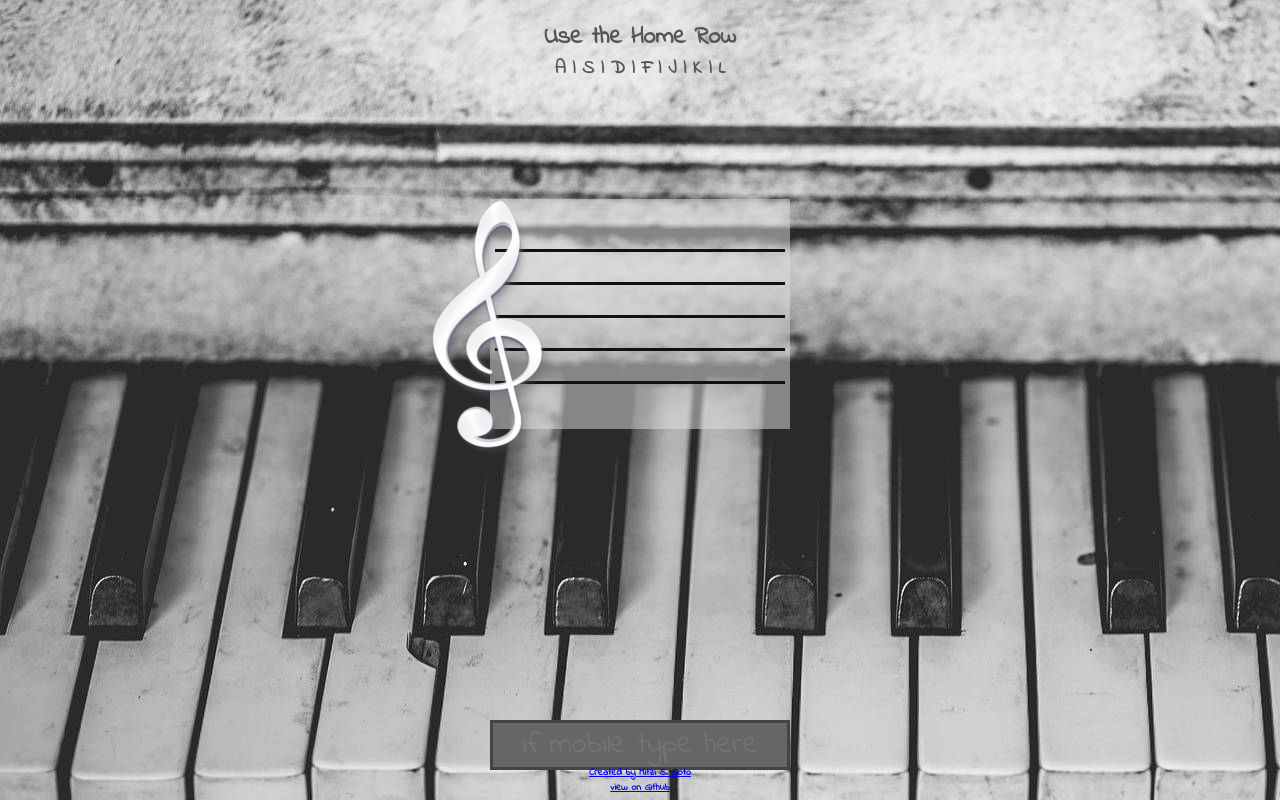
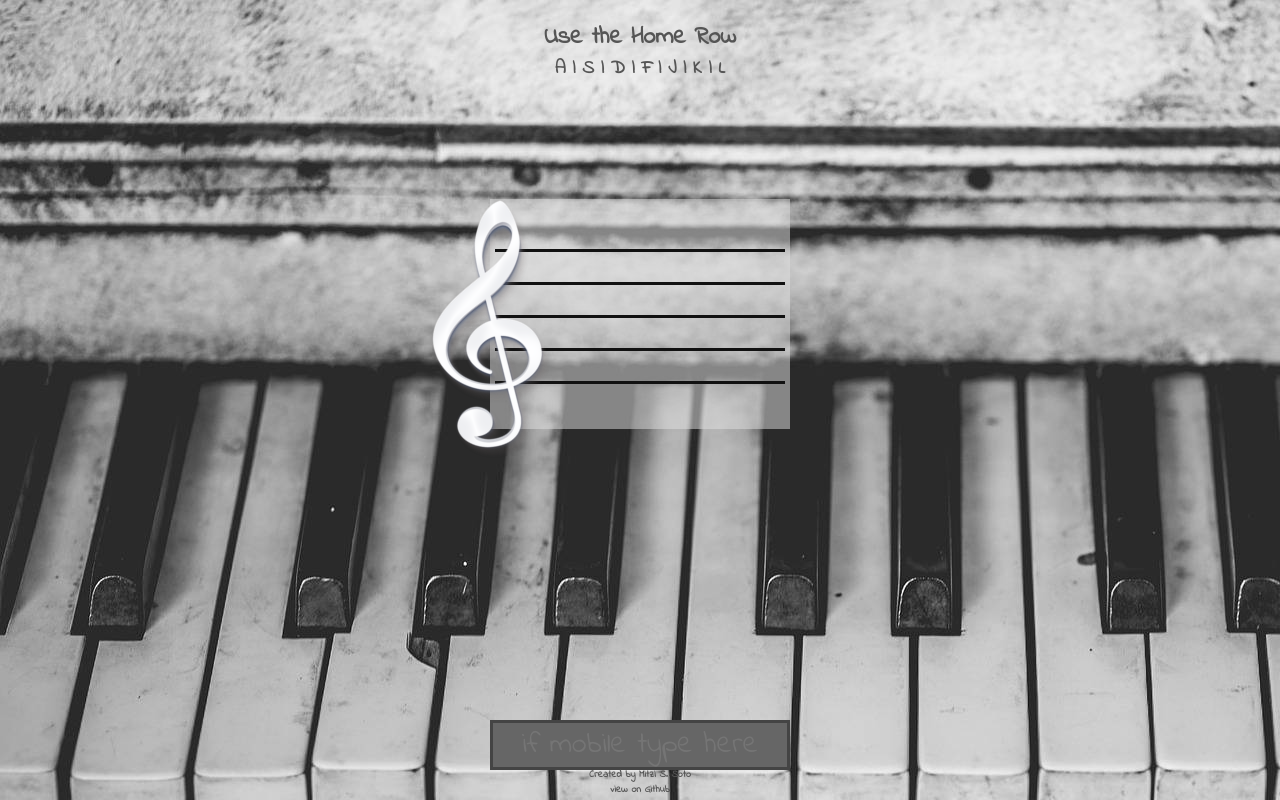
Before and after one commit to Mitzi-S-Soto/piano, a plain HTML site: page index.html in a window 1280 px wide. Drawn offline with Linux system fonts and the light colour scheme.

Commit message:
Update style.css

```diff
--- a/css/style.css
+++ b/css/style.css
@@ -44,7 +44,7 @@ body{
     width: 100%;
     margin: 0 auto;
     text-align: center;
-    bottom: 5px;
+    bottom: 3px;
     font-size: 10px;
 }
 
@@ -100,3 +100,7 @@ body{
     display: inline;
 
 }
+a, a:visited {
+    text-decoration: none;
+    color: #555;
+}
```
